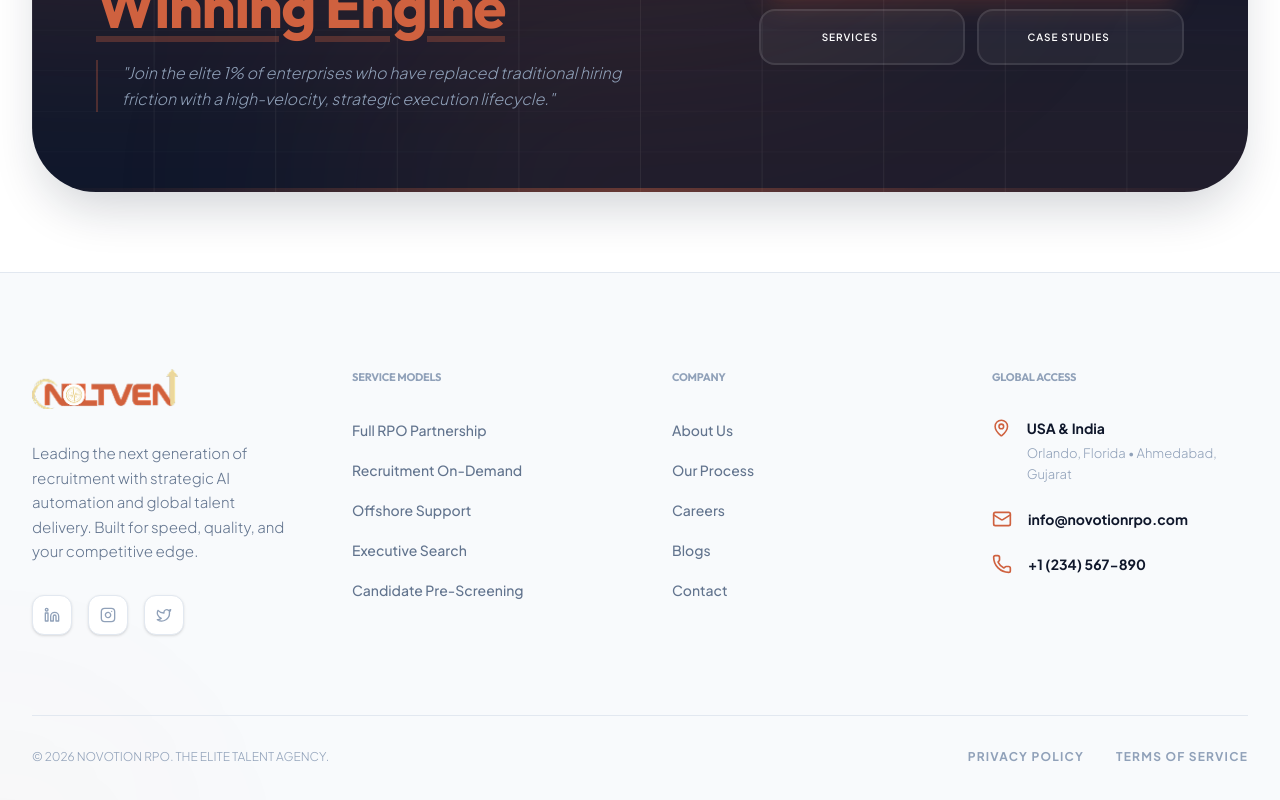
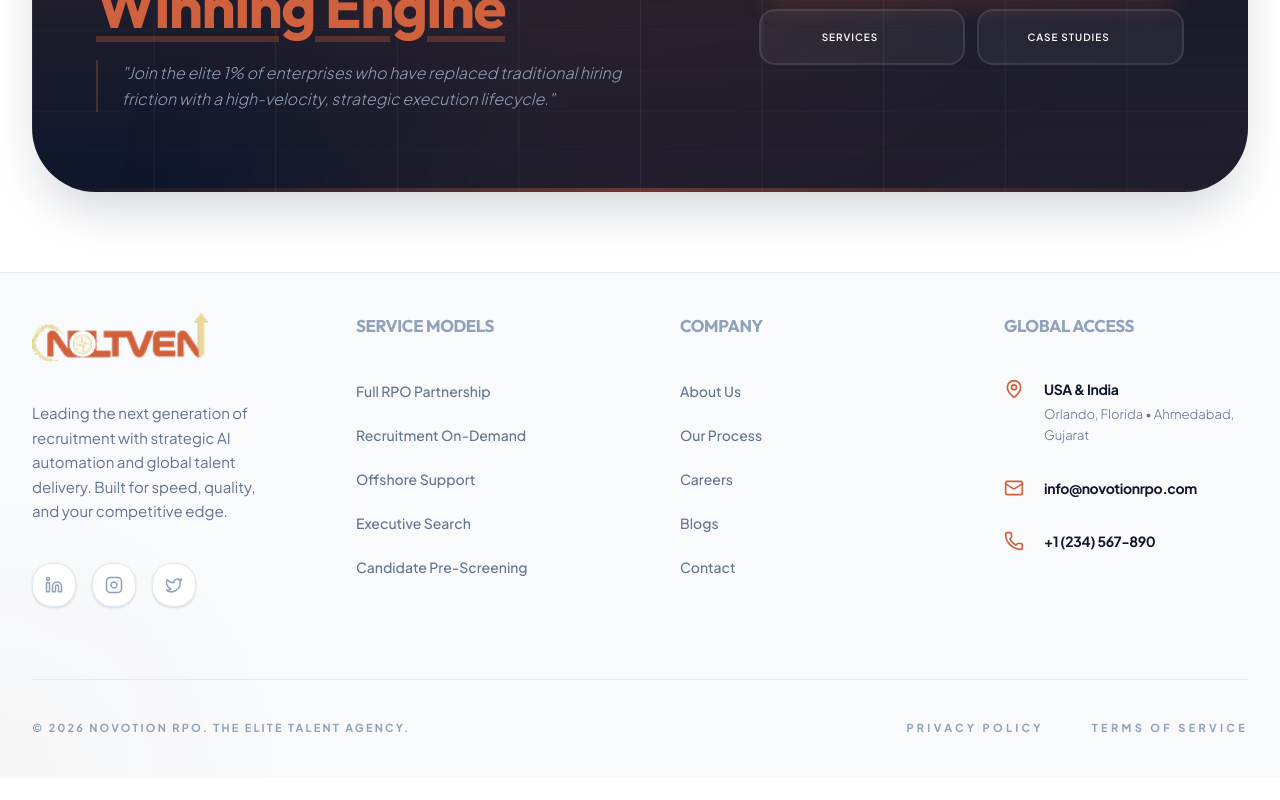
Before and after one commit to gipldevelopers/novotion-rpo, a Next.js app: page / in a window 1280 px wide. Shown: the part 6523-7323 px from the top of the page. After the commit the page ends 7300 px from the top, so only its background shows below. Built offline with nearby package versions, Linux system fonts and the light colour scheme.

Commit message:
minor changes done

```diff
--- a/src/app/process/page.js
+++ b/src/app/process/page.js
@@ -182,7 +182,7 @@ export default function Process() {
                         {phase.description}
                       </p>
 
-                      <div className={`p-8 md:p-10 rounded-3xl bg-slate-900 text-white relative overflow-hidden group shadow-2xl ${index % 2 === 0 ? "md:ml-auto" : ""} max-w-md`}>
+                      <div className={`p-8 md:p-12 rounded-[2rem] bg-slate-900 text-white relative overflow-hidden group shadow-2xl ${index % 2 === 0 ? "md:ml-auto" : ""} max-w-md border border-white/5`}>
                         <div className="absolute top-0 right-0 w-32 h-32 bg-secondary/10 blur-[80px] rounded-full translate-x-1/2 -translate-y-1/2" />
                         <h4 className="text-[10px] font-bold text-secondary uppercase tracking-[0.4em] mb-6 flex items-center gap-2">
                           STRATEGIC YIELD
@@ -200,7 +200,7 @@ export default function Process() {
 
                     {/* Right Column - Activities Card */}
                     <div className={`${index % 2 === 1 ? "md:order-1" : ""}`}>
-                      <div className="p-8 md:p-12 rounded-[2.5rem] bg-white border border-slate-100 shadow-xl shadow-slate-200/50 hover:border-secondary/20 transition-all duration-500 group relative">
+                      <div className="p-8 md:p-12 rounded-[2.5rem] bg-white border border-slate-200 shadow-xl shadow-slate-200/50 hover:border-secondary/20 transition-all duration-500 group relative">
                         <h3 className="text-xl font-bold text-slate-900 mb-10 tracking-tight flex items-center gap-2">
                           <Sparkles className="h-5 w-5 text-secondary" />
                           PHASE EXECUTION ACTIVITIES
--- a/src/components/layout/Footer.js
+++ b/src/components/layout/Footer.js
@@ -26,25 +26,25 @@ const legal = [
 
 export function Footer() {
   return (
-    <footer className="bg-slate-50 border-t border-slate-200 py-12 md:py-24 relative overflow-hidden">
+    <footer className="bg-slate-50 border-t border-slate-200 py-10 md:py-10 relative overflow-hidden">
       {/* Subtle background glow */}
       <div className="absolute bottom-0 left-0 w-[400px] h-[400px] bg-secondary/5 rounded-full blur-[120px] pointer-events-none opacity-40 -translate-x-1/2 translate-y-1/2" />
 
-      <div className="container-premium relative z-10">
-        <div className="grid grid-cols-1 md:grid-cols-2 lg:grid-cols-4 gap-10 md:gap-16">
-          <div className="space-y-6 md:space-y-8">
+      <div className="container-premium relative z-10 px-6 md:px-12">
+        <div className="grid grid-cols-1 md:grid-cols-2 lg:grid-cols-4 gap-12 md:gap-20">
+          <div className="space-y-8 md:space-y-10">
             <div className="flex items-center group">
               <Image
                 src="/assets/noltven logo.png"
                 alt="Novotion Logo"
                 width={200}
                 height={50}
-                className="h-8 md:h-10 w-auto object-contain"
+                className="h-8 md:h-12 w-auto object-contain"
                 unoptimized
               />
             </div>
 
-            <p className="text-slate-500 text-[15px] font-light leading-relaxed">
+            <p className="text-slate-500 text-[15px] font-normal leading-relaxed max-w-sm">
               Leading the next generation of recruitment with strategic AI automation and global talent delivery. Built for speed, quality, and your competitive edge.
             </p>
 
@@ -53,20 +53,20 @@ export function Footer() {
                 <a
                   key={idx}
                   href="#"
-                  className="h-10 w-10 rounded-xl bg-white border border-slate-200 flex items-center justify-center text-slate-400 hover:bg-secondary hover:text-white hover:border-secondary transition-all duration-300 shadow-sm"
+                  className="h-11 w-11 rounded-[1.25rem] bg-white border border-slate-200 flex items-center justify-center text-slate-400 hover:bg-secondary hover:text-white hover:border-secondary transition-all duration-300 shadow-sm hover:shadow-xl hover:shadow-secondary/10"
                 >
-                  <Icon className="h-4 w-4" />
+                  <Icon className="h-4.5 w-4.5" />
                 </a>
               ))}
             </div>
           </div>
 
           <div>
-            <h4 className="text-[14px] md:text-[11px] font-bold text-slate-400 uppercase tracking-[0.2em] md:tracking-[0.3em] mb-6 md:mb-8">Service Models</h4>
-            <ul className="space-y-3 md:space-y-4">
+            <h4 className="text-[17px] md:text-[17px] font-bold text-slate-400 uppercase tracking-[0.4em] mb-8 md:mb-10">Service Models</h4>
+            <ul className="space-y-4 md:space-y-5">
               {services.map((item) => (
                 <li key={item.name}>
-                  <Link href={item.href} className="text-[14px] text-slate-500 hover:text-secondary transition-colors font-medium">
+                  <Link href={item.href} className="text-[14px] text-slate-500 hover:text-secondary transition-colors font-medium hover:pl-2 transition-all duration-300">
                     {item.name}
                   </Link>
                 </li>
@@ -75,11 +75,11 @@ export function Footer() {
           </div>
 
           <div>
-            <h4 className="text-[14px] md:text-[11px] font-bold text-slate-400 uppercase tracking-[0.2em] md:tracking-[0.3em] mb-6 md:mb-8">Company</h4>
-            <ul className="space-y-3 md:space-y-4">
+            <h4 className="text-[17px] md:text-[17px] font-bold text-slate-400 uppercase tracking-[0.4em] mb-8 md:mb-10">Company</h4>
+            <ul className="space-y-4 md:space-y-5">
               {company.map((item) => (
                 <li key={item.name}>
-                  <Link href={item.href} className="text-[14px] text-slate-500 hover:text-secondary transition-colors font-medium">
+                  <Link href={item.href} className="text-[14px] text-slate-500 hover:text-secondary transition-colors font-medium hover:pl-2 transition-all duration-300">
                     {item.name}
                   </Link>
                 </li>
@@ -88,34 +88,34 @@ export function Footer() {
           </div>
 
           <div>
-            <h4 className="text-[14px] md:text-[11px] font-bold text-slate-400 uppercase tracking-[0.2em] md:tracking-[0.3em] mb-6 md:mb-8">Global Access</h4>
-            <div className="space-y-4 md:space-y-6">
-              <div className="flex gap-4">
-                <MapPin className="h-5 w-5 text-secondary" />
+            <h4 className="text-[17px] md:text-[17px] font-bold text-slate-400 uppercase tracking-[0.4em] mb-8 md:mb-10">Global Access</h4>
+            <div className="space-y-6 md:space-y-8">
+              <div className="flex gap-5">
+                <MapPin className="h-5 w-5 text-secondary shrink-0" />
                 <div>
-                  <p className="text-[14px] font-bold text-slate-900 mb-1">USA & India</p>
-                  <p className="text-slate-400 text-[13px] font-light leading-relaxed">Orlando, Florida • Ahmedabad, Gujarat</p>
+                  <p className="text-[14px] font-bold text-slate-900 mb-1 tracking-tight">USA & India</p>
+                  <p className="text-slate-500 text-[13px] font-light leading-relaxed">Orlando, Florida • Ahmedabad, Gujarat</p>
                 </div>
               </div>
-              <div className="flex gap-4">
-                <Mail className="h-5 w-5 text-secondary" />
-                <a href="mailto:info@novotionrpo.com" className="text-[14px] font-bold text-slate-900 hover:text-secondary transition-colors">info@novotionrpo.com</a>
+              <div className="flex gap-5">
+                <Mail className="h-5 w-5 text-secondary shrink-0" />
+                <a href="mailto:info@novotionrpo.com" className="text-[14px] font-bold text-slate-900 hover:text-secondary transition-colors tracking-tight">info@novotionrpo.com</a>
               </div>
-              <div className="flex gap-4">
-                <Phone className="h-5 w-5 text-secondary" />
-                <a href="tel:+1234567890" className="text-[14px] font-bold text-slate-900 hover:text-secondary transition-colors">+1 (234) 567-890</a>
+              <div className="flex gap-5">
+                <Phone className="h-5 w-5 text-secondary shrink-0" />
+                <a href="tel:+1234567890" className="text-[14px] font-bold text-slate-900 hover:text-secondary transition-colors tracking-tight">+1 (234) 567-890</a>
               </div>
             </div>
           </div>
         </div>
 
-        <div className="mt-12 md:mt-20 pt-6 md:pt-8 border-t border-slate-200 flex flex-col md:flex-row justify-between items-center gap-6">
-          <p className="text-[12px] text-slate-400 font-light">
+        <div className="mt-18 md:mt-18 pt-10 md:pt-10 border-t border-slate-200 flex flex-col md:flex-row justify-between items-center gap-8 text-center md:text-left">
+          <p className="text-[11px] text-slate-400 font-bold uppercase tracking-[0.2em]">
             © {new Date().getFullYear()} NOVOTION RPO. THE ELITE TALENT AGENCY.
           </p>
-          <div className="flex gap-8">
+          <div className="flex flex-wrap justify-center gap-x-12 gap-y-4">
             {legal.map((item) => (
-              <Link key={item.name} href={item.href} className="text-[12px] text-slate-400 hover:text-slate-900 transition-colors uppercase tracking-widest font-bold">
+              <Link key={item.name} href={item.href} className="text-[11px] text-slate-400 hover:text-slate-900 transition-colors uppercase tracking-[0.3em] font-bold">
                 {item.name}
               </Link>
             ))}
```
Also changed, not shown: src/app/contact/page.js (+13 -13 lines).
